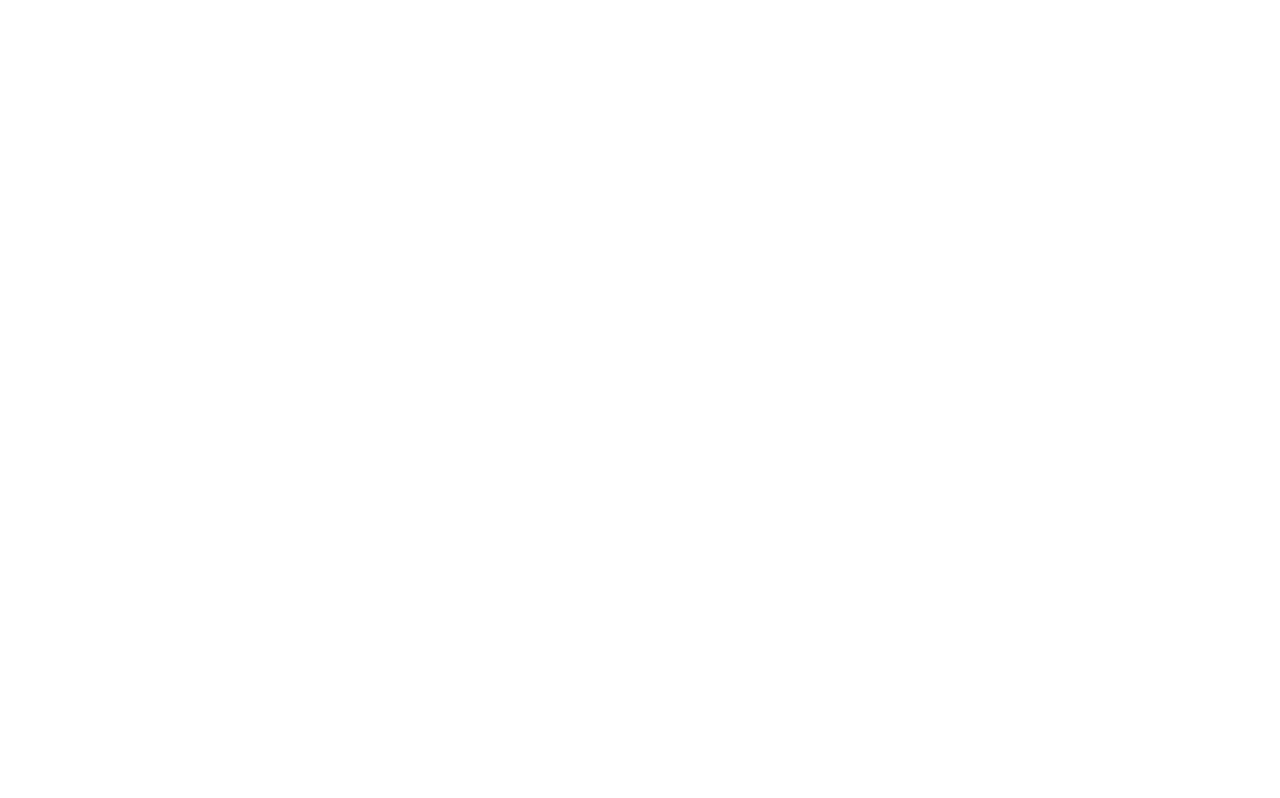
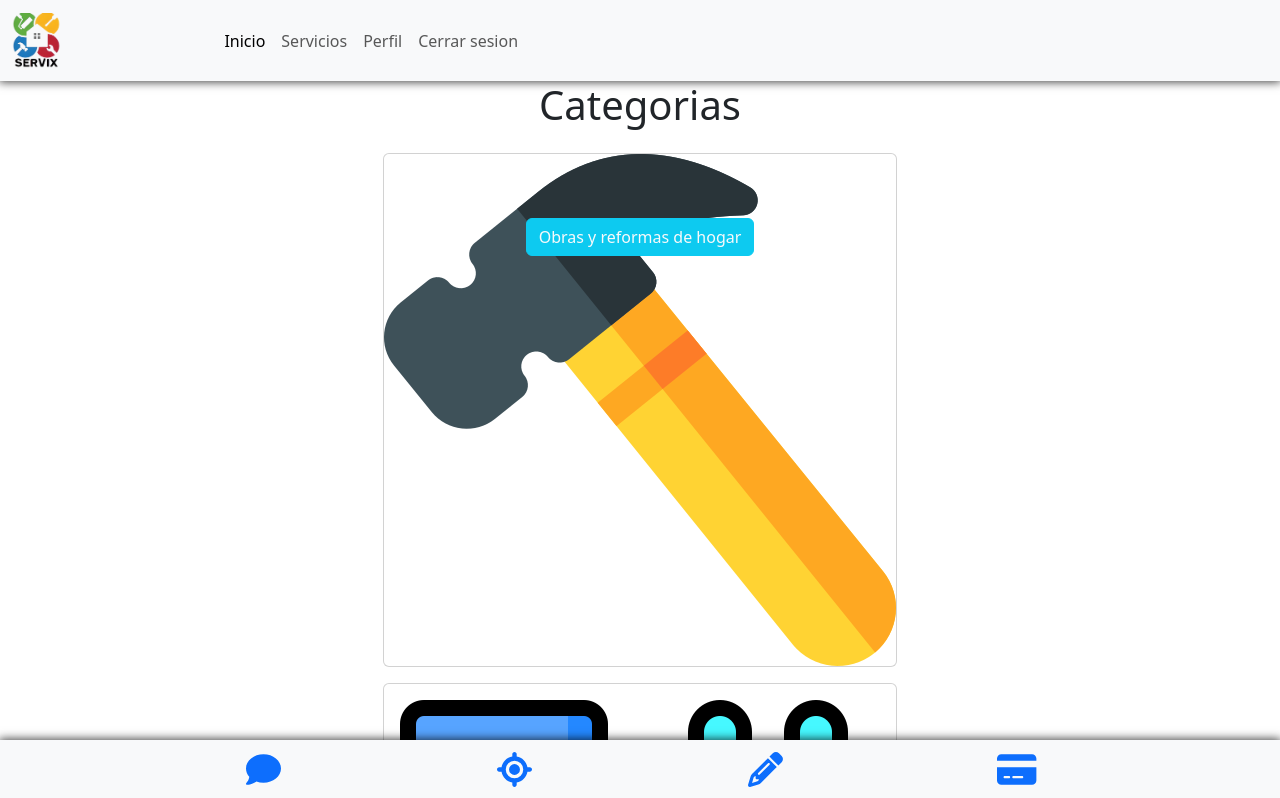
Before and after one commit to ManuelaUE/Servix_React-, a React (Create React App) app: page /services in a window 1280 px wide. Before the commit this address had no page. Shown: the top 798 px of the page. Built offline with nearby package versions, Linux system fonts and the light colour scheme; sample sign-in values are in the browser's storage.

Commit message:
Enlazando Servicios

```diff
--- a/src/App.js
+++ b/src/App.js
@@ -3,6 +3,7 @@
 
 import Login from './Auth/Login';
 import Register from './Auth/Register';
+import Servicios from './services/Servicios';
 
 import Home from './Auth/Home';
 import Profile from './profile/PerfilOfertante';
@@ -16,6 +17,7 @@
                 <Route path="/register" element={<Register />} />
                 <Route path="/profile" element={<Profile />} />
                 <Route path="/home" element={<Home />} />
+                <Route path="/services" element={<Servicios />} />
 
                 <Route index element={<Navigate to = "/login" />} />
             </Routes>
--- a/src/card/CardServices.jsx
+++ b/src/card/CardServices.jsx
@@ -4,7 +4,7 @@
 export default function CardServices ({ title, image, link }){
     return(
       <a href={link}>
-      <div className="card mt-3" style="width: 12rem;">
+      <div className="card mt-3">
           <img src={image} className="card-img-top" alt="..."></img>
           <div className="card-img-overlay">
               <div className="d-flex align-content-center align-items-center justify-content-center">
--- a/src/components/Navbar.jsx
+++ b/src/components/Navbar.jsx
@@ -1,3 +1,4 @@
+/* eslint-disable react-hooks/exhaustive-deps */
 import React, { useEffect } from 'react';
 import { Link, useNavigate } from 'react-router-dom';
 
--- /dev/null
+++ b/src/styles/components/servicios.css
@@ -0,0 +1,3 @@
+.CardServices{
+    width: 12rem;
+}
```
